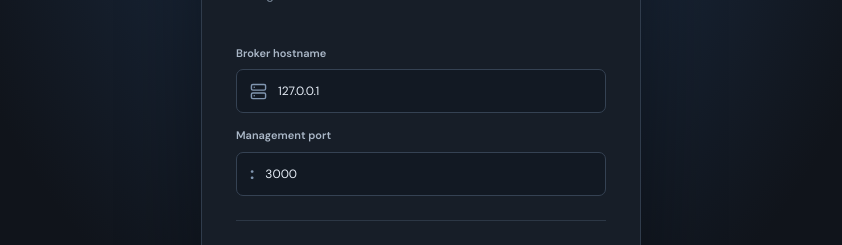
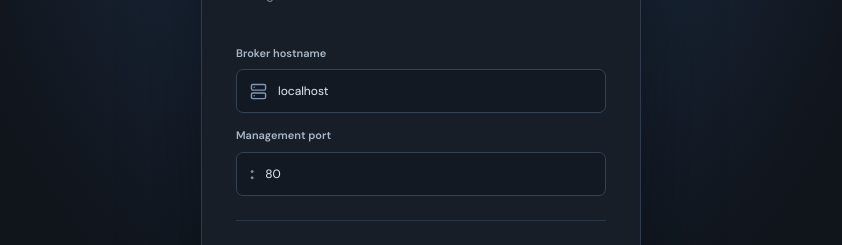
Before and after one commit to sameeryadav05/MessageX, a React (Vite) app in the folder apps/dashboard/: page / in a window 1280 px wide. Shown: the part 218-463 px from the top of the page, without its empty margins (219-1061 px from the left). Built offline with nearby package versions, Linux system fonts and the light colour scheme; no server answers.

Commit message:
Default dashboard connection to its same-origin URL

```diff
--- a/apps/dashboard/src/pages/Login.tsx
+++ b/apps/dashboard/src/pages/Login.tsx
@@ -19,15 +19,14 @@ interface LoginProps {
 }
 
 export default function Login({ onConnected }: LoginProps) {
-  const isLocalDashboard =
-    window.location.hostname === "localhost" ||
-    window.location.hostname === "127.0.0.1";
-
-  const [hostname, setHostname] = useState(
-    isLocalDashboard ? "127.0.0.1" : window.location.hostname
-  );
+  // The dashboard image exposes the management API through its same-origin
+  // Nginx /api proxy. Use the actual dashboard URL, not the broker's internal
+  // container port (3000), which is intentionally not published to the host.
+  const [hostname, setHostname] = useState(window.location.hostname);
   const [port, setPort] = useState(
-    isLocalDashboard ? "3000" : window.location.protocol === "https:" ? "443" : (window.location.port || "80")
+    window.location.protocol === "https:"
+      ? "443"
+      : (window.location.port || "80")
   );
   const [username, setUsername] = useState("admin");
   const [password, setPassword] = useState("");
```
